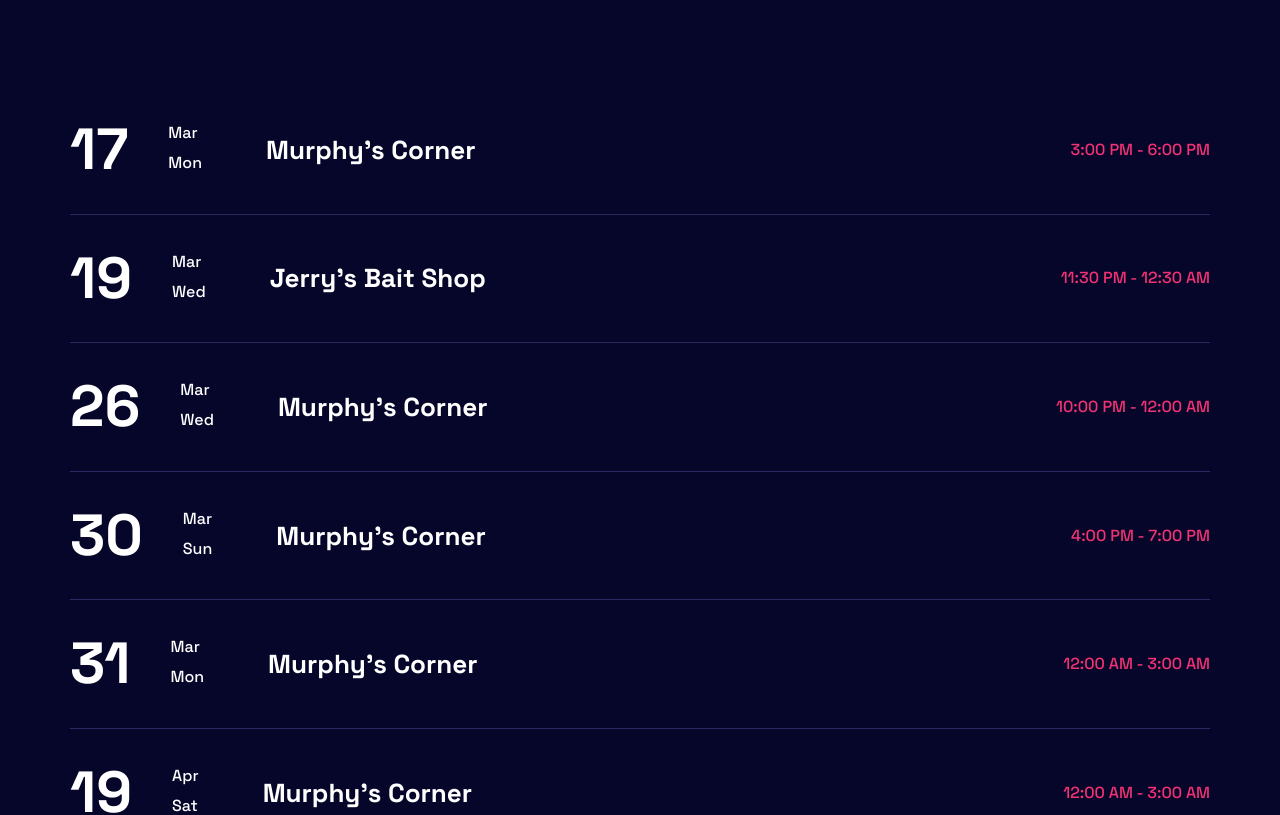
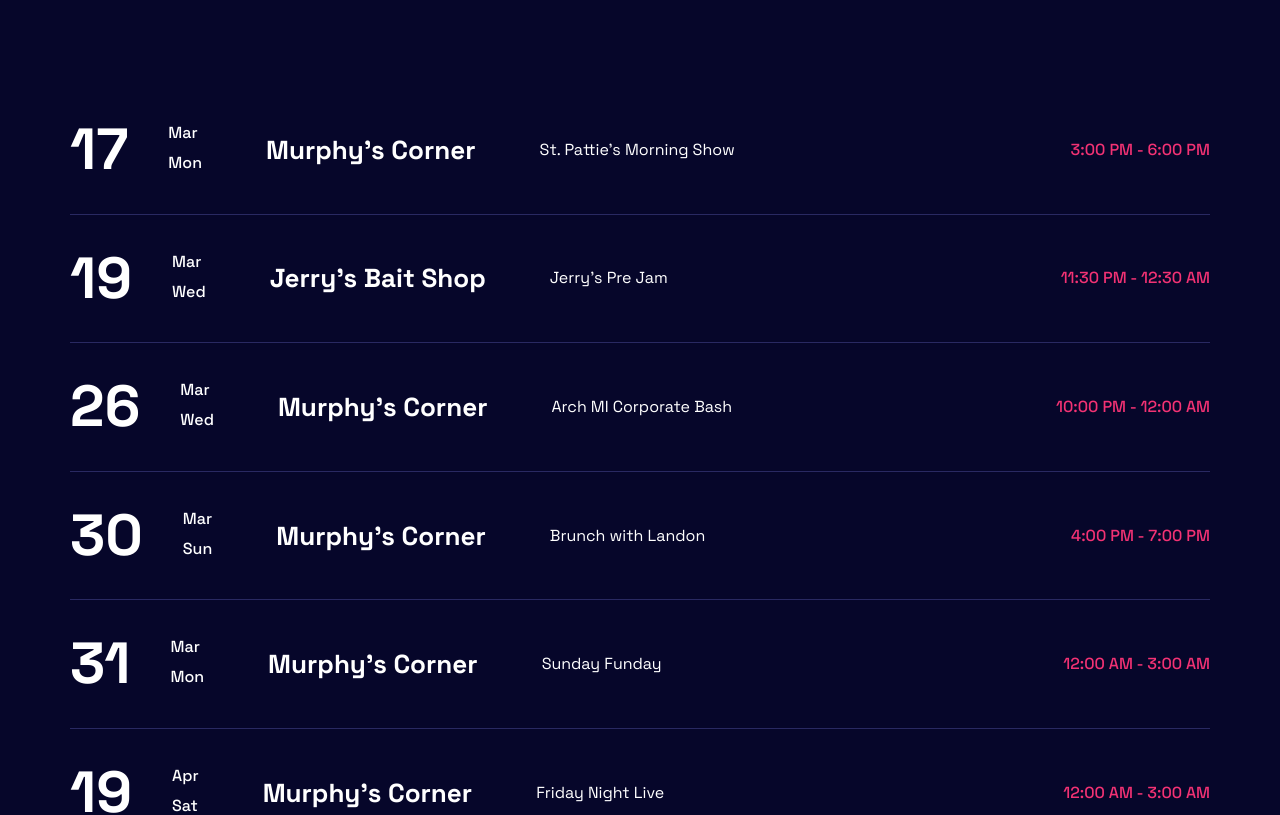
Before and after one commit to dreadrocksean/landon, a Next.js app: page / in a window 1280 px wide. Shown: the part 1860-2675 px from the top of the page. Built offline with nearby package versions, Linux system fonts and the light colour scheme.

Commit message:
add title

```diff
--- a/components/upcoming-shows.jsx
+++ b/components/upcoming-shows.jsx
@@ -60,6 +60,9 @@ const UpcomingShows = () => {
                   <h4 className="font-bold transition-all duration-300 ease-linear group-hover:text-rose  text-xl text-center md:text-start md:line-clamp-1">
                     {show.venue}
                   </h4>
+                  <h4 className="transition-all duration-300 ease-linear group-hover:text-rose text-center md:text-start md:line-clamp-1">
+                    {show.title}
+                  </h4>
                 </div>
 
                 <Image
```
